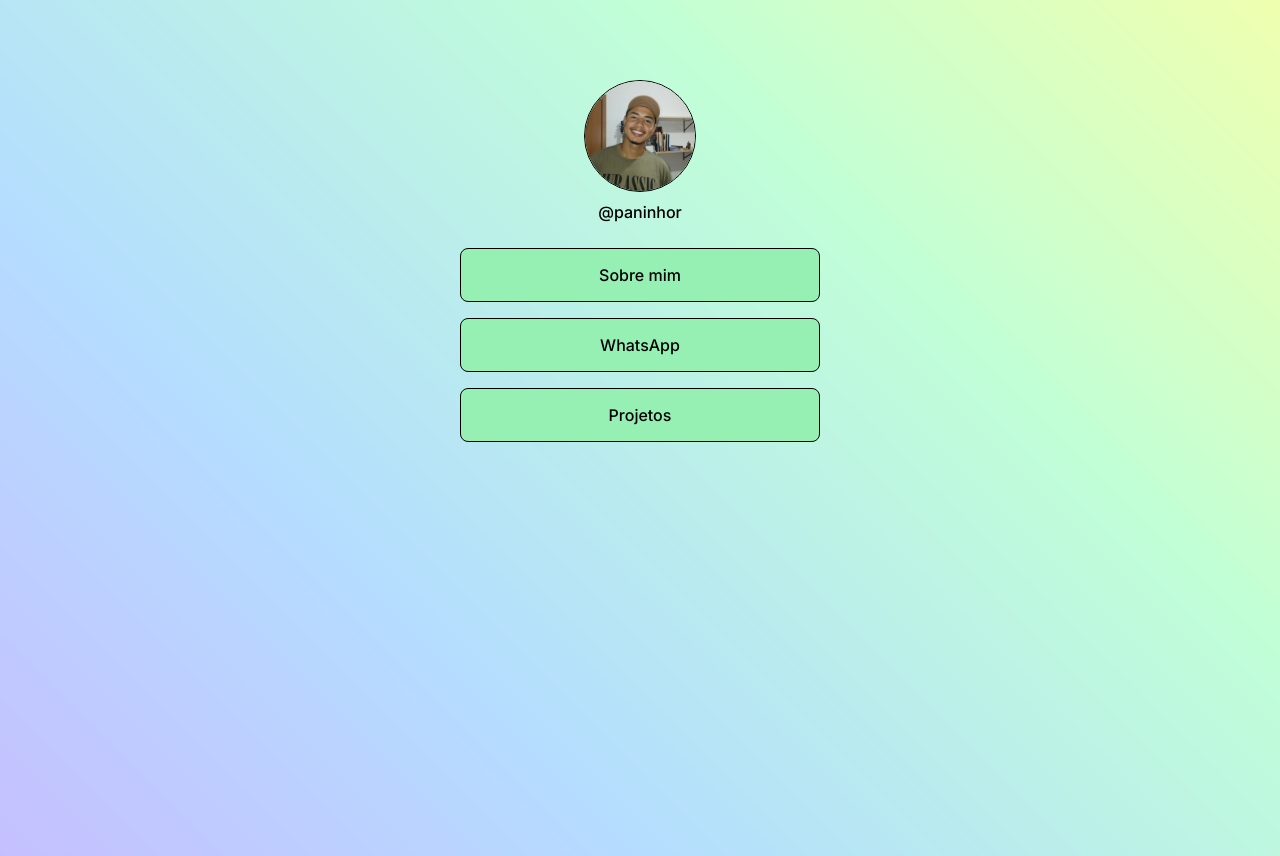
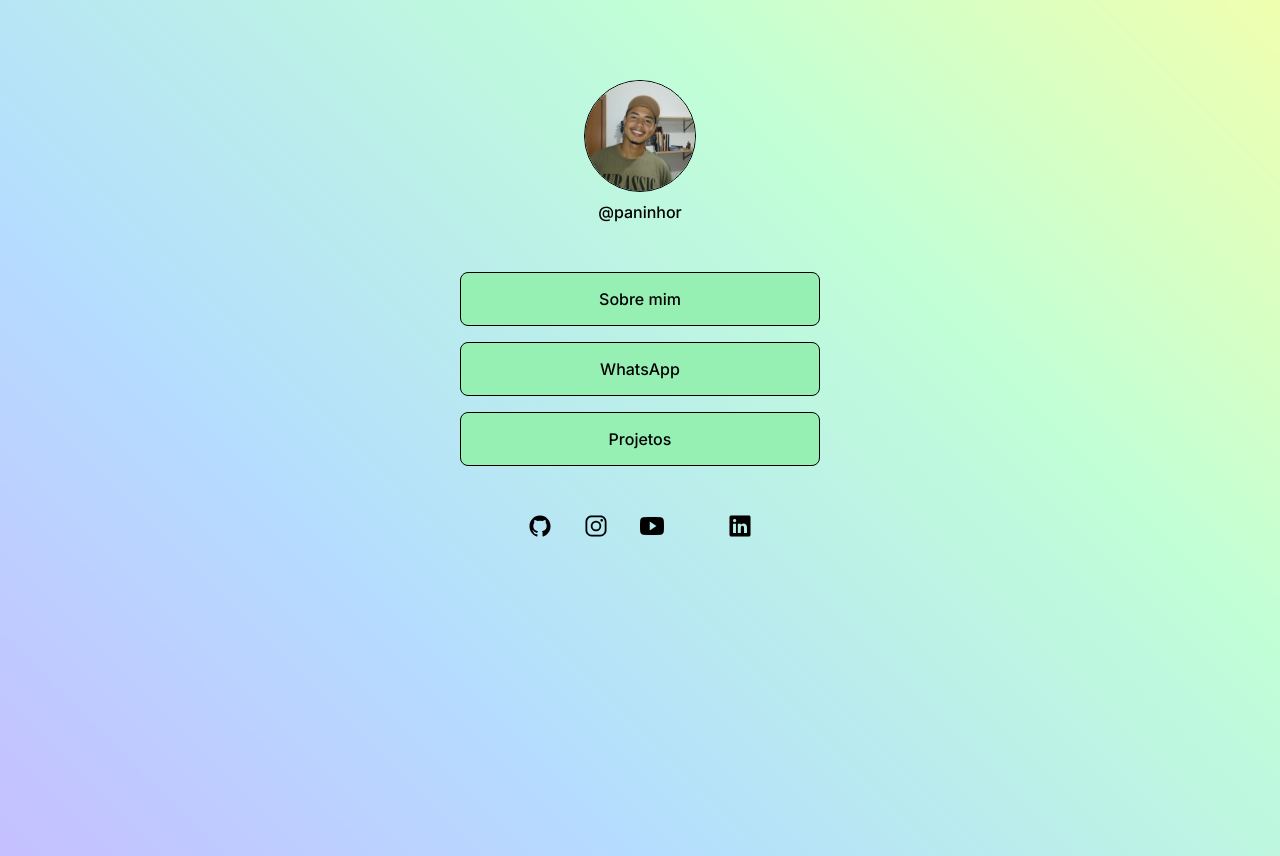
Before and after one commit to Paulorigueira/Meu-Link-Tree, a plain HTML site: page index.html in a window 1280 px wide. Drawn offline with nearby package versions, Linux system fonts and the light colour scheme.

Commit message:
social-links

```diff
--- a/index.html
+++ b/index.html
@@ -30,6 +30,25 @@
                     <a href="#" target="_blank">Projetos</a>
                 </li>
             </ul>
+            <div id="social-links">
+                <a href="https://github.com/Paulorigueira" target="_blank">
+                    <ion-icon name="logo-github"></ion-icon>
+                </a>
+
+                <a href="https://www.instagram.com/paninhor_/" target="_blank">
+                    <ion-icon name="logo-instagram"></ion-icon>
+                </a>
+
+                <a href="https://www.youtube.com/channel/UCHIupszj7rcyhvZKE2hhnxA" target="_blank">
+                    <ion-icon name="logo-youtube"></ion-icon>
+                </a>
+
+                <a href="https://www.linkedin.com/in/paulo-rigueira-5b776b144/" target="_blank"></a>
+                    <ion-icon name="logo-linkedin"></ion-icon>
+                </a>
+            </div>
         </div>
+        <script type="module" src="https://unpkg.com/ionicons@7.1.0/dist/ionicons/ionicons.esm.js"></script>
+        <script nomodule src="https://unpkg.com/ionicons@7.1.0/dist/ionicons/ionicons.js"></script>
 </body>
 </html>
--- a/style.css
+++ b/style.css
@@ -42,6 +42,7 @@ ul {
   display: flex;
   flex-direction: column;
   gap: 16px;
+  padding: 24px 0;
 }
 
 ul li a {
@@ -63,3 +64,15 @@ ul li a:hover {
   border: 1.5px solid grey;
 
 }
+
+#social-links {
+  display: flex;
+  justify-content: center;
+  gap: 32px;
+  padding: 24px 0;
+  font-size: 24px;
+}
+
+#social-links a:hover {
+
+}
```
